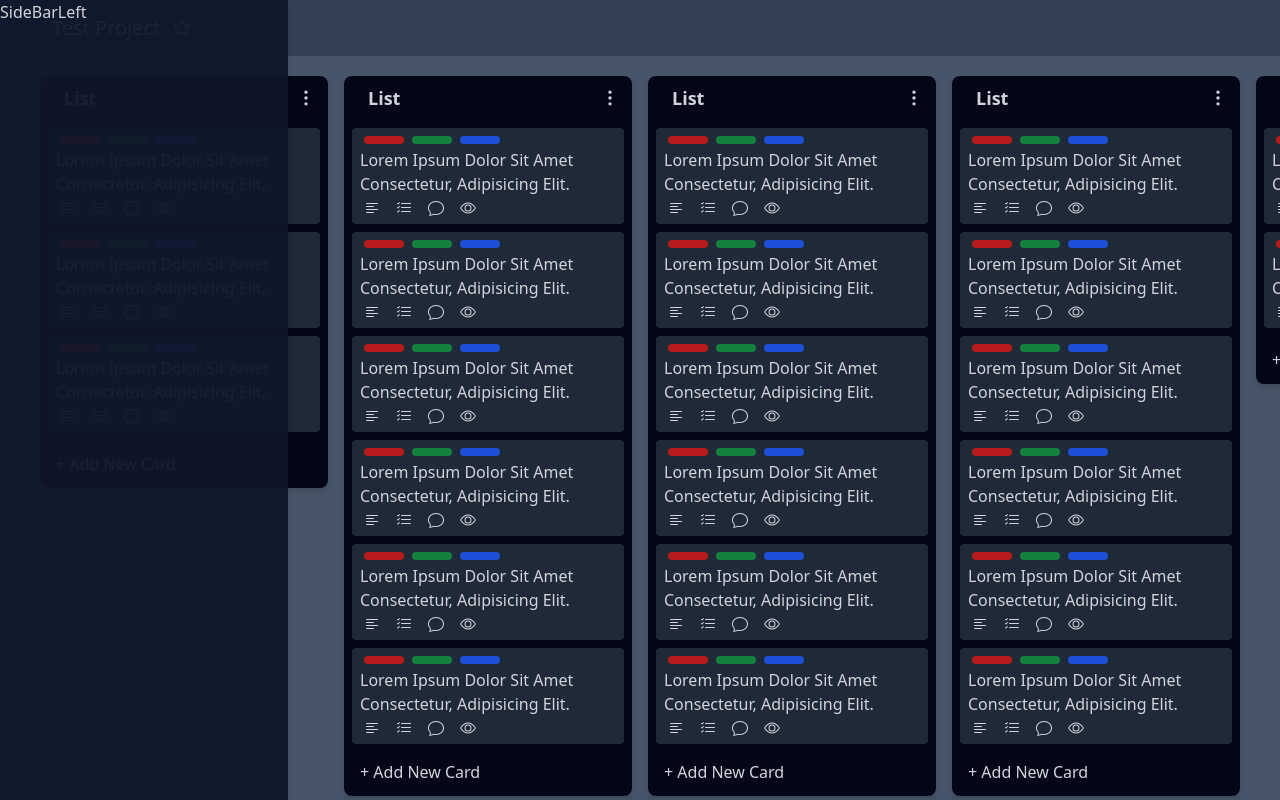
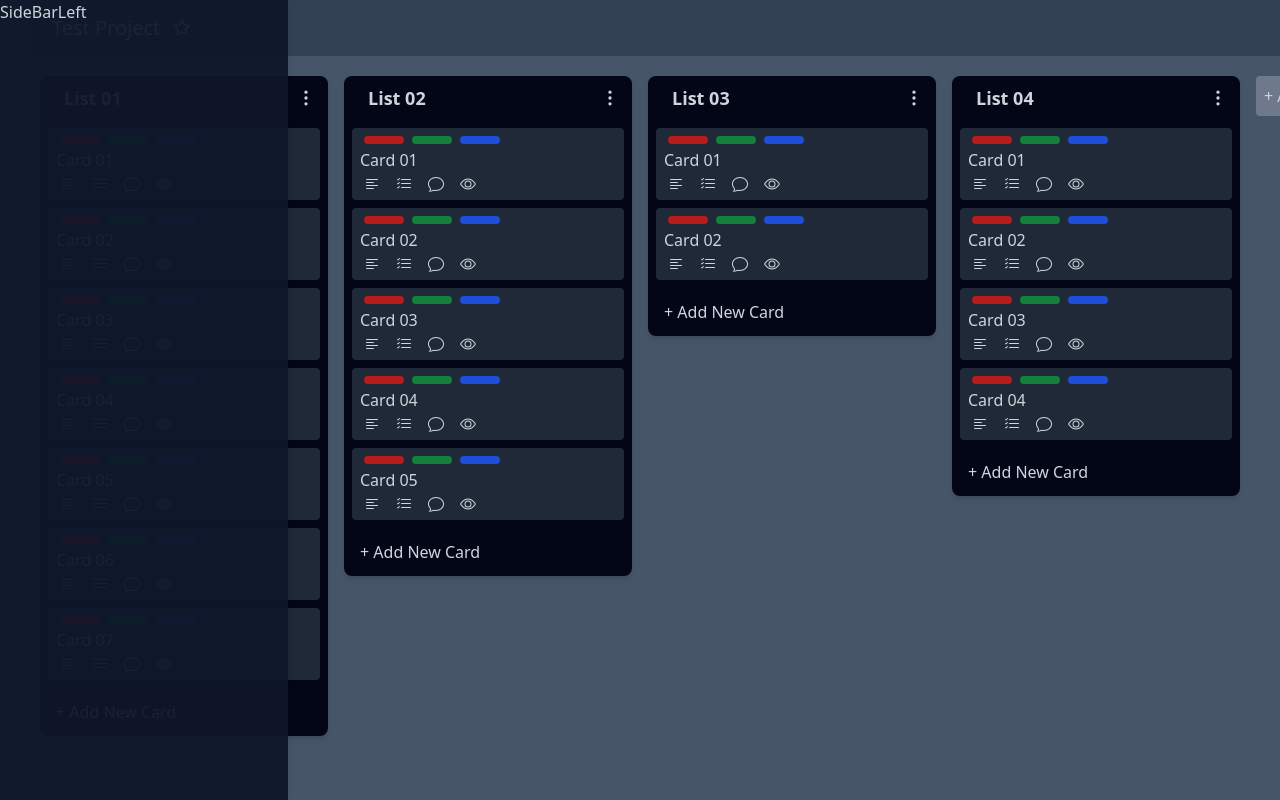
Before and after one commit to IsmayelAlam/Trello_clone, a React (Create React App) app: page / in a window 1280 px wide. Built offline with nearby package versions, Linux system fonts and the light colour scheme.

Commit message:
add new task form component

```diff
--- a/src/components/layout/Boards.js
+++ b/src/components/layout/Boards.js
@@ -1,13 +1,32 @@
+import { useSelector } from "react-redux";
+import { useState } from "react";
+
 import TaskList from "../tasks/TaskList";
 import Button from "../utils/Buttons";
+import AddNewTask from "../utils/AddNewTask";
 
 export default function Board() {
+  const initData = useSelector((state) => state.board);
+
+  const [expend, setExpend] = useState(false);
+
+  const handleClick = () => setExpend(!expend);
+
   return (
     <div className="w-fit h-screen flex items-start overflow-x-scroll mt-14 ml-8">
-      {[...Array(7).keys()].map(() => (
-        <TaskList />
+      {initData.map((list) => (
+        <TaskList key={list.id} list={list} />
       ))}
-      <Button type="list" />
+
+      {expend ? (
+        <AddNewTask
+          type="list"
+          onClick={handleClick}
+          onBlur={() => console.log("hi")}
+        />
+      ) : (
+        <Button type="list" onClick={handleClick} />
+      )}
     </div>
   );
 }
--- a/src/components/tasks/TaskCard.js
+++ b/src/components/tasks/TaskCard.js
@@ -1,12 +1,10 @@
 import Tasks from "../tasks/Tasks";
 
-export default function TaskCard({ num }) {
-  const array = [...Array(num).keys()];
-
+export default function TaskCard({ cards }) {
   return (
     <ul className="max-h-[90%] overflow-y-scroll scrollbar scroll-smooth z-0">
-      {array.map((num) => (
-        <Tasks num={num} />
+      {cards.map((card) => (
+        <Tasks card={card} key={card.id} />
       ))}
     </ul>
   );
--- a/src/components/tasks/TaskList.js
+++ b/src/components/tasks/TaskList.js
@@ -1,15 +1,29 @@
+import { useState } from "react";
+
+import AddNewTask from "../utils/AddNewTask";
 import Button from "../utils/Buttons";
 import TaskCard from "./TaskCard";
 import TaskHeading from "../utils/TaskHeading";
 
-export default function TaskList() {
+export default function TaskList({ list }) {
+  const [expend, setExpend] = useState(false);
+
+  const handleClick = () => setExpend(!expend);
+
   return (
-    <div className="my-5 mx-2 bg-slate-950 rounded-lg shadow-md w-72 max-h-[90%] flex flex-col">
-      <TaskHeading title="list" />
+    <div
+      className="my-5 mx-2 bg-slate-950 rounded-lg shadow-md w-72 max-h-[90%] flex flex-col"
+      onBlur={handleClick}
+    >
+      <TaskHeading title={list.title} />
 
-      <TaskCard num={Math.ceil(Math.random() * 20)} />
+      <TaskCard cards={list.cards} />
 
-      <Button type="card" />
+      {expend ? (
+        <AddNewTask type="card" onClick={handleClick} onBlur={handleClick} />
+      ) : (
+        <Button type="card" onClick={handleClick} />
+      )}
     </div>
   );
 }
--- a/src/components/tasks/Tasks.js
+++ b/src/components/tasks/Tasks.js
@@ -1,5 +1,4 @@
 import { useState } from "react";
-import { useSelector, useDispatch } from "react-redux";
 
 import {
   BsChat,
@@ -9,18 +8,19 @@ import {
   BsListCheck,
 } from "react-icons/bs";
 
-export default function Tasks({ num }) {
-  const [ex, setEx] = useState(false);
+export default function Tasks({ card }) {
+  const [show, setShow] = useState(false);
 
   return (
     <li
       className="px-2 py-1 m-2 bg-gray-800 rounded capitalize shadow cursor-pointer relative"
       draggable
-      onMouseEnter={setEx.bind(null, !ex)}
-      onMouseLeave={setEx.bind(null, !ex)}
-      key={num}
+      onMouseEnter={() => setShow(!show)}
+      onMouseLeave={() => setShow(!show)}
+      key={card}
+      onClick={() => console.log(card.id)}
     >
-      {ex && (
+      {show && (
         <BsPencil className="absolute right-0 top-0 p-1 h-6 w-6 rounded hover:bg-slate-700" />
       )}
       <div className="flex flex-wrap items-center">
@@ -28,7 +28,7 @@ export default function Tasks({ num }) {
         <div className="rounded-lg m-1 h-2 w-10 bg-green-700"></div>
         <div className="rounded-lg m-1 h-2 w-10 bg-blue-700"></div>
       </div>
-      <h2>Lorem ipsum dolor sit amet consectetur, adipisicing elit.</h2>
+      <h2>{card.title}</h2>
       <div className="flex items-center gap-2">
         <BsTextLeft className="py-1 h-6 w-6" />
         <BsListCheck className="py-1 h-6 w-6" />
--- /dev/null
+++ b/src/components/utils/AddNewTask.js
@@ -0,0 +1,33 @@
+import { GoX } from "react-icons/go";
+
+export default function AddNewTask({ type, ...rest }) {
+  return (
+    <form
+      className={`flex flex-col gap-2 px-2 py-2 my-5 mx-2 bg-slate-300 rounded font-semibold text-gray-800 capitalize ${
+        type === "list" ? "w-72" : ""
+      }`}
+    >
+      <label>Title</label>
+
+      <textarea
+        type="text"
+        required
+        placeholder="Add title..."
+        className="rounded resize-none scrollbar p-2 h-20"
+        autoFocus
+      />
+
+      <div className="flex gap-2 items-center">
+        <button
+          className="px-5 py-1 text-white rounded shadow bg-blue-500"
+          {...rest}
+        >
+          Add list
+        </button>
+        <button {...rest}>
+          <GoX className="w-5 h-5 text-black" />
+        </button>
+      </div>
+    </form>
+  );
+}
--- a/src/components/utils/Buttons.js
+++ b/src/components/utils/Buttons.js
@@ -1,48 +1,11 @@
-import { useState } from "react";
-
-import { GoX } from "react-icons/go";
-
-export default function Button({ type }) {
-  const [expend, setExpend] = useState(false);
-
-  const handleClick = () => setExpend(true);
-
+export default function Button({ type, ...rest }) {
   const classes = `hover:bg-slate-500 hover:text-white text-start rounded capitalize ${
     type === "card" ? "p-1 pl-2 m-2" : "p-2 my-5 mx-2 w-72 bg-slate-200/25"
   }`;
 
-  let content = (
-    <button className={classes} onClick={handleClick}>
+  return (
+    <button className={classes} {...rest}>
       + add new {type}
     </button>
   );
-
-  if (expend)
-    content = (
-      <form
-        className={`flex flex-col gap-2 px-2 py-2 my-5 mx-2 bg-slate-300 rounded font-semibold text-gray-800${
-          type === "list" ? "w-72" : ""
-        }`}
-      >
-        <label>Title</label>
-
-        <textarea
-          type="text"
-          required
-          placeholder="Add title..."
-          className="rounded resize-none scrollbar p-2 h-20"
-        />
-
-        <div className="flex gap-2 items-center">
-          <button className="px-5 py-1 text-white capitalize font-semibold rounded shadow bg-blue-500">
-            Add {type}
-          </button>
-          <button>
-            <GoX className="w-5 h-5 text-black" />
-          </button>
-        </div>
-      </form>
-    );
-
-  return content;
 }
--- a/src/index.js
+++ b/src/index.js
@@ -3,6 +3,12 @@ import ReactDOM from "react-dom/client";
 
 import App from "./App";
 import "./index.css";
+import { Provider } from "react-redux";
+import { store } from "./stores";
 
 const root = ReactDOM.createRoot(document.getElementById("root"));
-root.render(<App />);
+root.render(
+  <Provider store={store}>
+    <App />
+  </Provider>
+);
--- a/src/stores/index.js
+++ b/src/stores/index.js
@@ -1,8 +1,8 @@
 import { configureStore } from "@reduxjs/toolkit";
-import cardSlice from "./test";
+import boardSlice from "./test";
 
 export const store = configureStore({
   reducer: {
-    card: cardSlice,
+    board: boardSlice,
   },
 });
--- a/src/stores/test.js
+++ b/src/stores/test.js
@@ -1,13 +1,134 @@
+import { nanoid } from "@reduxjs/toolkit";
 import { createSlice } from "@reduxjs/toolkit";
 
-const card = createSlice({
-  name: "pencil",
-  initialState: false,
+const initialData = [
+  {
+    id: nanoid(),
+    data: new Date(),
+    title: "list 01",
+    cards: [
+      {
+        id: nanoid(),
+        title: "card 01",
+        data: new Date(),
+      },
+      {
+        id: nanoid(),
+        title: "card 02",
+        data: new Date(),
+      },
+      {
+        id: nanoid(),
+        title: "card 03",
+        data: new Date(),
+      },
+      {
+        id: nanoid(),
+        title: "card 04",
+        data: new Date(),
+      },
+      {
+        id: nanoid(),
+        title: "card 05",
+        data: new Date(),
+      },
+      {
+        id: nanoid(),
+        title: "card 06",
+        data: new Date(),
+      },
+      {
+        id: nanoid(),
+        title: "card 07",
+        data: new Date(),
+      },
+    ],
+  },
+  {
+    id: nanoid(),
+    data: new Date(),
+    title: "list 02",
+    cards: [
+      {
+        id: nanoid(),
+        title: "card 01",
+        data: new Date(),
+      },
+      {
+        id: nanoid(),
+        title: "card 02",
+        data: new Date(),
+      },
+      {
+        id: nanoid(),
+        title: "card 03",
+        data: new Date(),
+      },
+      {
+        id: nanoid(),
+        title: "card 04",
+        data: new Date(),
+      },
+      {
+        id: nanoid(),
+        title: "card 05",
+        data: new Date(),
+      },
+    ],
+  },
+  {
+    id: nanoid(),
+    data: new Date(),
+    title: "list 03",
+    cards: [
+      {
+        id: nanoid(),
+        title: "card 01",
+        data: new Date(),
+      },
+      {
+        id: nanoid(),
+        title: "card 02",
+        data: new Date(),
+      },
+    ],
+  },
+  {
+    id: nanoid(),
+    data: new Date(),
+    title: "list 04",
+    cards: [
+      {
+        id: nanoid(),
+        title: "card 01",
+        data: new Date(),
+      },
+      {
+        id: nanoid(),
+        title: "card 02",
+        data: new Date(),
+      },
+      {
+        id: nanoid(),
+        title: "card 03",
+        data: new Date(),
+      },
+      {
+        id: nanoid(),
+        title: "card 04",
+        data: new Date(),
+      },
+    ],
+  },
+];
+
+const boardSlice = createSlice({
+  name: "board",
+  initialState: initialData,
   reducers: {
-    invert: (state) => {
-      state = true;
-    },
+    add(id, payload) {},
   },
 });
 
-export default card.reducer;
+export default boardSlice.reducer;
+export const {} = boardSlice.actions;
```
